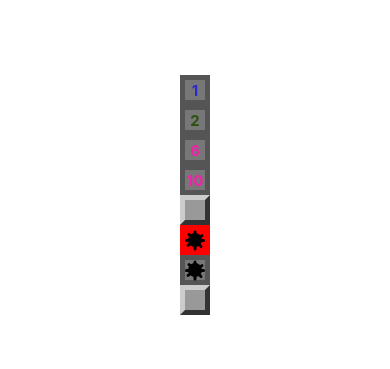
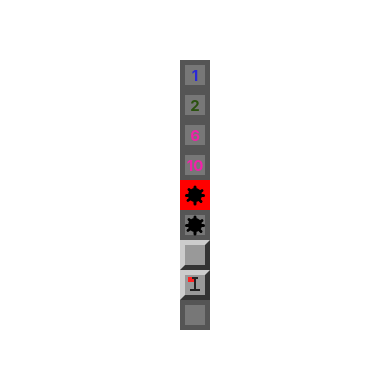
Before and after one commit to GabrielMerigo/mines, a React Native app: screen / in a window 390 px wide. Shown: the part 227-596 px from the top of the page. Built offline with nearby package versions, Linux system fonts and the light colour scheme.

Commit message:
more accs

```diff
--- a/App.tsx
+++ b/App.tsx
@@ -4,7 +4,6 @@ import {
   Text,
   View
 } from 'react-native';
-import { params } from './src/params';
 
 const App = () => {
   return (
@@ -13,10 +12,11 @@ const App = () => {
      <Field opened nearMines={2} />
      <Field opened nearMines={6} />
      <Field opened nearMines={10} />
-     <Field />
      <Field opened mined exploded />
      <Field opened mined />
      <Field mined />
+     <Field flagged />
+     <Field flagged opened />
     </View>
   );
 };
--- a/src/components/Field/index.tsx
+++ b/src/components/Field/index.tsx
@@ -1,18 +1,23 @@
 import React from 'react';
-
-import { params } from '../../params';
-import { View, StyleSheet, Text } from 'react-native';
 import * as S from './styles';
 import Mine from '../Mine';
+import Flag from '../Flag';
 
 export type FieldProps = {
   mined?: boolean;
   opened?: boolean
   nearMines?: number
   exploded?: boolean
+  flagged?: boolean
 }
 
-export default function Field({ mined, opened, nearMines = 0, exploded }: FieldProps){
+export default function Field({
+  mined,
+  opened,
+  nearMines = 0,
+  exploded,
+  flagged
+}: FieldProps){
   let color = '';
 
   if(nearMines > 0){
@@ -23,13 +28,13 @@ export default function Field({ mined, opened, nearMines = 0, exploded }: FieldP
   }
 
   return (
-    <S.Field opened={opened} exploded={exploded}>
+    <S.Wrapper opened={opened} exploded={exploded} flagged={flagged}>
       {!mined && opened && nearMines > 0
         ? <S.Label color={color}>{nearMines}</S.Label>
         : false
       }
-
       {mined && opened ? <Mine /> : false}
-    </S.Field>
+      {flagged && !opened ? <Flag /> : false}
+    </S.Wrapper>
   )
 }
--- a/src/components/Field/styles.ts
+++ b/src/components/Field/styles.ts
@@ -1,6 +1,8 @@
 import styled, { css } from 'styled-components/native';
 import { FieldProps } from '.';
 import { params } from '../../params';
+
+type WrapperProps = Pick<FieldProps, 'opened' | 'exploded' | 'flagged'>
 
 const wrappersModifers = {
   opened: () => css`
@@ -22,15 +24,15 @@ const wrappersModifers = {
   `
 }
 
-export const Field = styled.View<Pick<FieldProps, 'opened' | 'exploded'>>`
-  ${({ opened, exploded }) => css`
+export const Wrapper = styled.View<WrapperProps>`
+  ${({ opened, exploded, flagged }) => css`
     height: ${params.blockSize};
     width: ${params.blockSize};
 
     border-width: ${params.borderSize};
     ${opened && wrappersModifers.opened()};
     ${exploded && wrappersModifers.exploded()};
-    ${!opened && wrappersModifers.regular()};
+    ${!opened && !exploded && wrappersModifers.regular()};
   `}
 `
 
--- /dev/null
+++ b/src/components/Flag/index.tsx
@@ -0,0 +1,17 @@
+import React from 'react';
+import * as S from './styles';
+
+export type FlagProps = {
+  bigger: boolean
+}
+
+export default function Flag({ bigger }: FlagProps){
+  return (
+    <S.Wrapper bigger={bigger}>
+      <S.FlagPole />
+      <S.Flag />
+      <S.BaseOne />
+      <S.BaseTwo />
+    </S.Wrapper>
+  )
+}
--- /dev/null
+++ b/src/components/Flag/styles.ts
@@ -0,0 +1,78 @@
+import styled, { css } from 'styled-components/native';
+import { FlagProps } from '.';
+
+const wrapperModifers = {
+  flagPoleBigger: () => css`
+    ${FlagPole}{
+      height: 28;
+      width: 4;
+      margin-left: 16;
+    }
+  `,
+
+}
+
+export const Wrapper = styled.View<FlagProps>`
+  ${({ bigger }) => css`
+    margin-top: 2;
+
+    ${bigger && wrapperModifers.flagPoleBigger()}
+  `}
+`
+
+export const FlagPole = styled.View`
+  ${() => css`
+    position: absolute;
+    height: 14;
+    width: 2;
+    background-color: #222;
+    margin-left: 9;
+  `}
+`
+export const Flag = styled.View`
+  position: absolute;
+  height: 5;
+  width: 6;
+  background-color: #F22;
+  margin-left: 3;
+`
+
+export const BaseOne = styled.View`
+  position: absolute;
+  height: 2;
+  width:6;
+  background-color: #222;
+  margin-left: 7;
+`
+
+export const BaseTwo = styled.View`
+  position: absolute;
+  height: 2;
+  width: 10;
+  background-color: #222;
+  margin-left: 5;
+  margin-top: 12;
+`
+
+
+//**************************************/
+
+export const FlagBigger = styled.View`
+  height: 10;
+  width: 14;
+  margin-left: 3;
+`;
+
+export const BaseOneBigger = styled.View`
+  height: 4;
+  width: 12;
+  margin-top: 20;
+  margin-left: 20;
+`;
+
+export const BaseTwoBigger = styled.View`
+  height: 4;
+  width: 20;
+  margin-left: 8;
+  margin-top: 24;
+`;
```
